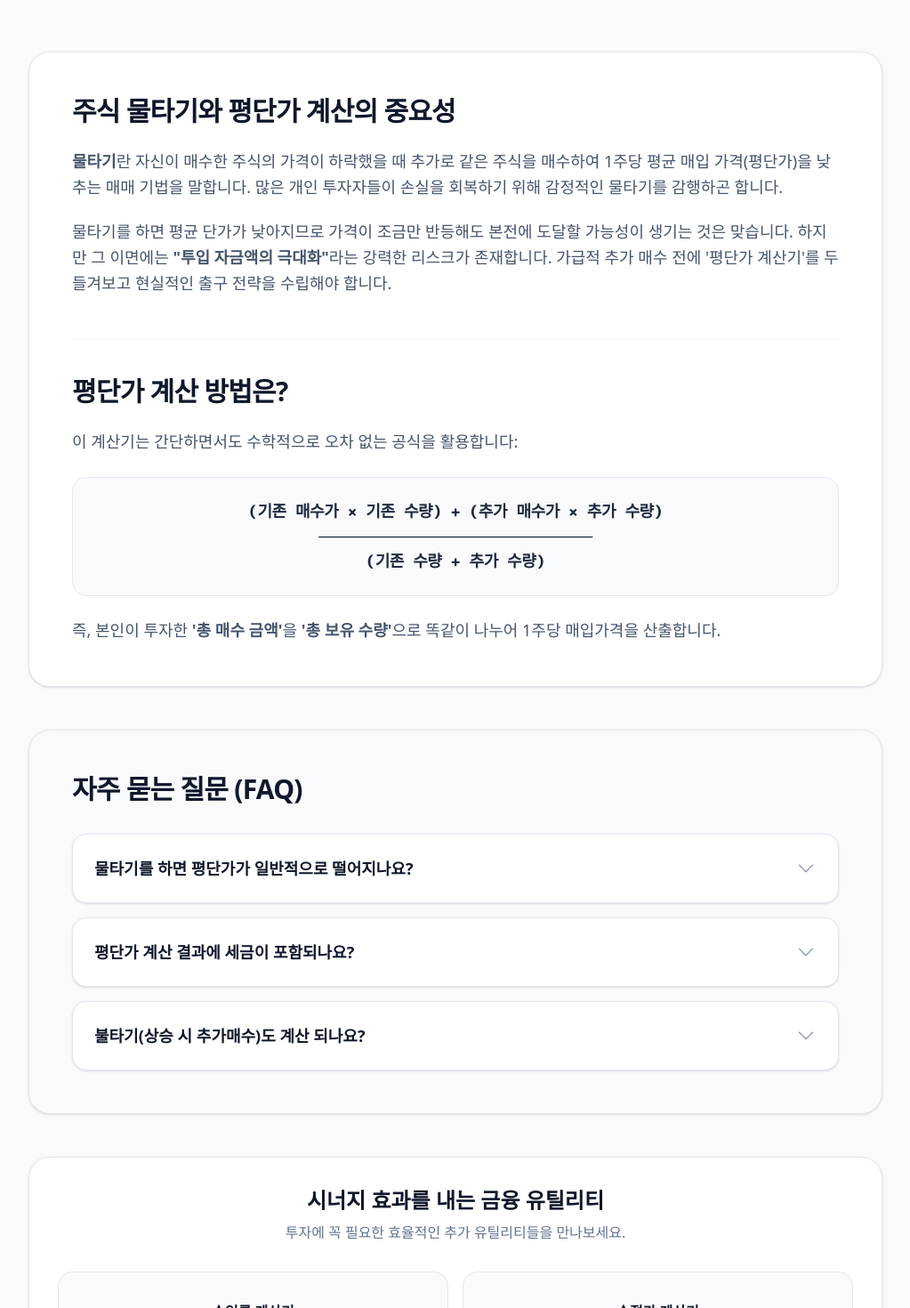
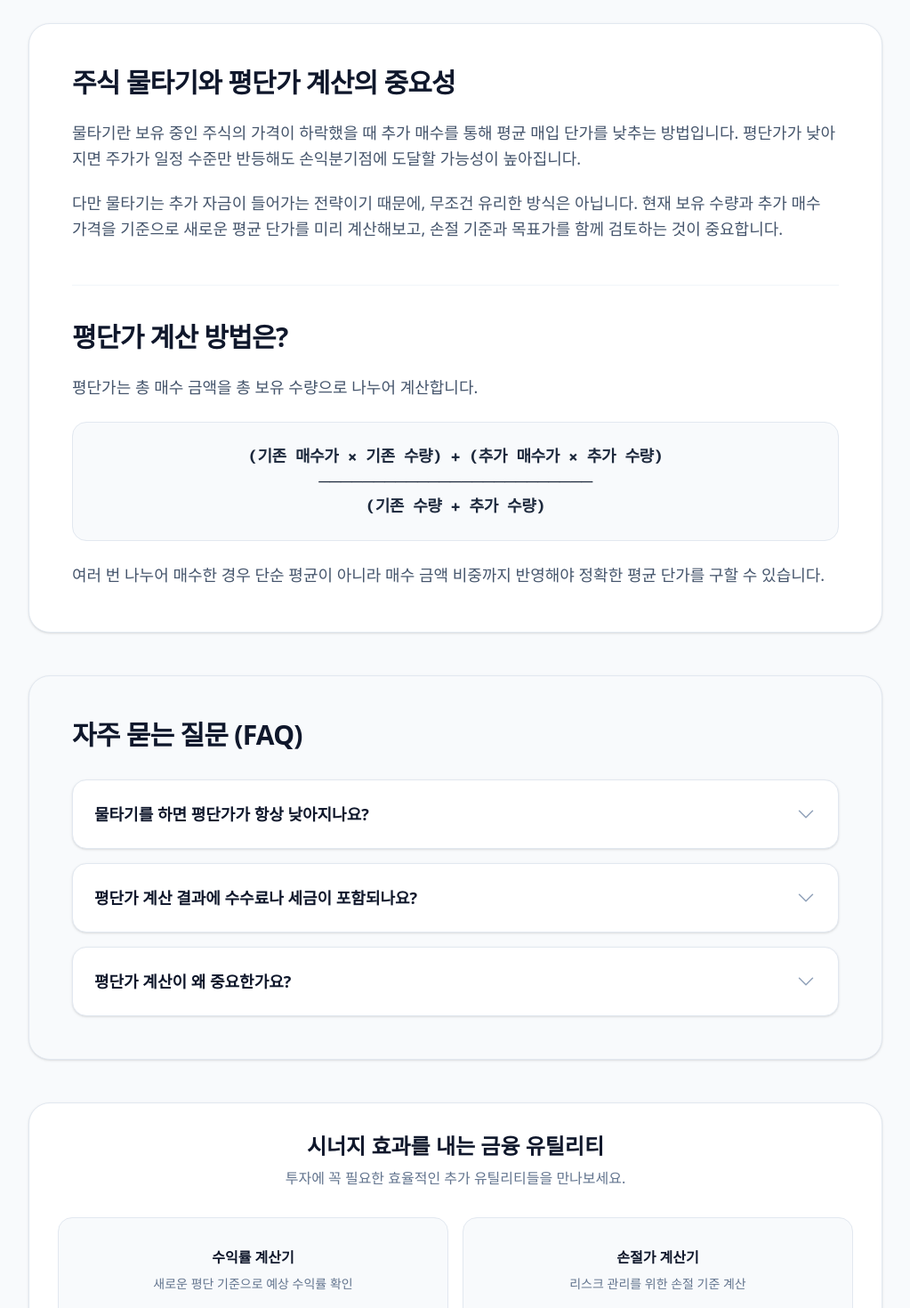
Before and after one commit to YG-coder/stock-calculator, a Next.js app: page /average-price-calculator in a window 1280 px wide. Shown: the part 1300-2770 px from the top of the page at 89% size, without its empty margins (128-1151 px from the left). Built offline with nearby package versions, Linux system fonts and the light colour scheme.

Commit message:
feat: 평단가 계산기 콘텐츠 보강 및 FAQ 추가

```diff
--- a/src/app/average-price-calculator/page.tsx
+++ b/src/app/average-price-calculator/page.tsx
@@ -1,17 +1,30 @@
 import { Metadata } from "next";
 import AveragePriceCalculator from "@/components/calculator/AveragePriceCalculator";
-import { PageHeader, SectionCard, Article, FaqSection, FaqItem, RelatedCalculators , Disclaimer } from "@/components/ui/Shared";
+import {
+  PageHeader,
+  SectionCard,
+  Article,
+  FaqSection,
+  FaqItem,
+  RelatedCalculators,
+  Disclaimer,
+} from "@/components/ui/Shared";
 
 export const metadata: Metadata = {
   title: "주식 평단가 계산기 | 물타기 후 평균단가 자동 계산",
   description:
     "주식 매수 후 물타기를 할 때 평균 매입 단가(평단가)가 어떻게 변하는지 쉽게 계산해보세요. 추가 매수 가격과 수량만 입력하면 평균 단가를 즉시 확인할 수 있습니다.",
   keywords: [
-    "주식 평단가 계산기", "물타기 계산기", "주식 평균단가", "stock average price calculator", "추가매수 평단",
+    "주식 평단가 계산기",
+    "물타기 계산기",
+    "주식 평균단가",
+    "stock average price calculator",
+    "추가매수 평단",
   ],
   openGraph: {
     title: "주식 평단가 계산기 | 물타기 후 평균단가 자동 계산",
-    description: "물타기 전후의 평단가와 투자금을 정확히 계산해보세요. 주식 초보자도 쉽게 사용할 수 있는 필수 금융 계산기입니다.",
+    description:
+      "물타기 전후의 평단가와 투자금을 정확히 계산해보세요. 주식 초보자도 쉽게 사용할 수 있는 필수 금융 계산기입니다.",
     type: "website",
   },
 };
@@ -22,7 +35,7 @@ export default function AveragePriceCalculatorPage() {
       <PageHeader
         badge="필수 금융 계산기"
         title="주식 평단가 계산기"
-        description="기존 주식을 매수한 상태에서 추가로 주식을 매수(물타기)할 때의 정확한 평균 단가(평단가)를 계산합니다. 감정적인 추가 매수보다는, 본 평단가 계산기를 통해 자신의 예측 단가를 꼼꼼히 확인하고 전략적인 투자를 진행하세요."
+        description="기존 주식을 보유한 상태에서 추가 매수를 할 때 평균 매입 단가(평단가)가 어떻게 변하는지 계산할 수 있습니다. 추가 매수 전 예상 평단을 확인하면 보다 신중하게 매매 전략을 세우는 데 도움이 됩니다."
       />
 
       <div className="mx-auto max-w-5xl px-6 py-12 md:px-8 md:py-16">
@@ -31,41 +44,63 @@ export default function AveragePriceCalculatorPage() {
         <SectionCard>
           <Article title="주식 물타기와 평단가 계산의 중요성">
             <p>
-              <strong>물타기</strong>란 자신이 매수한 주식의 가격이 하락했을 때 추가로 같은 주식을 매수하여
-              1주당 평균 매입 가격(평단가)을 낮추는 매매 기법을 말합니다. 많은 개인 투자자들이 손실을 회복하기 위해 감정적인 물타기를 감행하곤 합니다.
+              물타기란 보유 중인 주식의 가격이 하락했을 때 추가 매수를 통해 평균 매입 단가를 낮추는 방법입니다.
+              평단가가 낮아지면 주가가 일정 수준만 반등해도 손익분기점에 도달할 가능성이 높아집니다.
             </p>
             <p>
-              물타기를 하면 평균 단가가 낮아지므로 가격이 조금만 반등해도 본전에 도달할 가능성이 생기는 것은 맞습니다.
-              하지만 그 이면에는 <strong>"투입 자금액의 극대화"</strong>라는 강력한 리스크가 존재합니다.
-              가급적 추가 매수 전에 '평단가 계산기'를 두들겨보고 현실적인 출구 전략을 수립해야 합니다.
+              다만 물타기는 추가 자금이 들어가는 전략이기 때문에, 무조건 유리한 방식은 아닙니다.
+              현재 보유 수량과 추가 매수 가격을 기준으로 새로운 평균 단가를 미리 계산해보고,
+              손절 기준과 목표가를 함께 검토하는 것이 중요합니다.
             </p>
           </Article>
 
           <Article title="평단가 계산 방법은?">
-            <p>이 계산기는 간단하면서도 수학적으로 오차 없는 공식을 활용합니다:</p>
+            <p>평단가는 총 매수 금액을 총 보유 수량으로 나누어 계산합니다.</p>
             <div className="bg-slate-50 p-6 rounded-2xl border border-slate-200 my-6 text-center">
               <p className="font-mono text-sm sm:text-lg text-slate-800 font-bold tracking-tight">
-                (기존 매수가 × 기존 수량) + (추가 매수가 × 추가 수량)<br/>
-                ─────────────────────────<br/>
+                (기존 매수가 × 기존 수량) + (추가 매수가 × 추가 수량)
+                <br />
+                ─────────────────────────
+                <br />
                 (기존 수량 + 추가 수량)
               </p>
             </div>
             <p>
-              즉, 본인이 투자한 <strong>'총 매수 금액'</strong>을 <strong>'총 보유 수량'</strong>으로 똑같이 나누어 1주당 매입가격을 산출합니다.
+              여러 번 나누어 매수한 경우 단순 평균이 아니라 매수 금액 비중까지 반영해야 정확한 평균 단가를 구할 수 있습니다.
             </p>
           </Article>
         </SectionCard>
 
         <FaqSection title="자주 묻는 질문 (FAQ)">
-          <FaqItem question="물타기를 하면 평단가가 일반적으로 떨어지나요?" answer="기존 매수가보다 더 낮은 가격(추가 매수가)으로 주식을 추가 수량만큼 매입한다면 평균적인 단가는 수식에 의해 일반적으로 낮아집니다. 그러나 하락 추세가 이어지는 차트라면 단순 평단 낮추기는 오히려 총 손실 금액 증가의 스노우볼이 될 수 있음을 유의해야 합니다." />
-          <FaqItem question="평단가 계산 결과에 세금이 포함되나요?" answer="이 계산기는 순수한 '매수 가격'과 '수량'만을 대조하여 가격을 보여줍니다. 증권거래세 등 부가적 세금은 제외된 기초 매매가치이므로, 투자 시에는 보수적으로 현재가나 목표가보다 조금 더 높게 매도를 설정하시는 것이 좋습니다." />
-          <FaqItem question="불타기(상승 시 추가매수)도 계산 되나요?" answer="네, 기존 보유 가격보다 추가 매수 가격이 더 높은 경우에도 동일한 수식이 적용되며, 이렇게 될 경우 최종 평균 단가는 이전보다 높아지게 됩니다. 돌파 매매나 추세 추종 투자자들이 평단을 점검할 때 자주 사용합니다." />
+          <FaqItem
+            question="물타기를 하면 평단가가 항상 낮아지나요?"
+            answer="기존 매입가보다 낮은 가격에 추가 매수하면 일반적으로 평균 단가는 낮아집니다. 반대로 더 높은 가격에 추가 매수하면 평균 단가는 높아질 수 있습니다."
+          />
+          <FaqItem
+            question="평단가 계산 결과에 수수료나 세금이 포함되나요?"
+            answer="보통 평단가 계산기는 매수가와 수량 기준으로 평균 단가를 계산합니다. 실제 손익 계산에서는 수수료와 세금을 별도로 고려하는 것이 좋습니다."
+          />
+          <FaqItem
+            question="평단가 계산이 왜 중요한가요?"
+            answer="현재 손익 상태를 정확히 파악하고, 목표가나 손절가를 정할 때 기준이 되기 때문입니다. 분할 매수 전략을 사용할수록 평단가 확인이 중요합니다."
+          />
         </FaqSection>
 
-        <RelatedCalculators links={[
-          { href: "/profit-calculator", title: "수익률 계산기", desc: "신규 평단에 맞춘 예상 목표 수익률 산출" },
-          { href: "/stop-loss-calculator", title: "손절가 계산기", desc: "리스크 관리를 위한 기계적 손절 라인 확인" }
-        ]} />
+        <RelatedCalculators
+          links={[
+            {
+              href: "/profit-calculator",
+              title: "수익률 계산기",
+              desc: "새로운 평단 기준으로 예상 수익률 확인",
+            },
+            {
+              href: "/stop-loss-calculator",
+              title: "손절가 계산기",
+              desc: "리스크 관리를 위한 손절 기준 계산",
+            },
+          ]}
+        />
+
         <Disclaimer />
       </div>
     </main>
```
Also changed, not shown: 1 other file (tests, documents, lock files or other folders).
